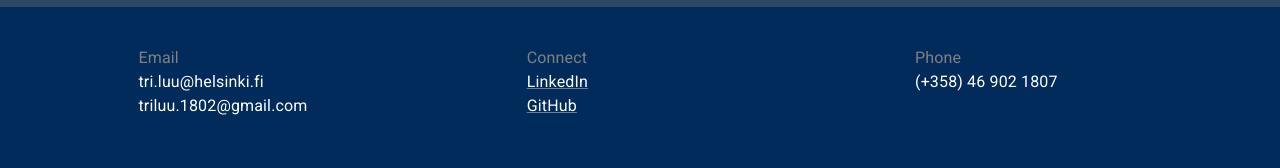
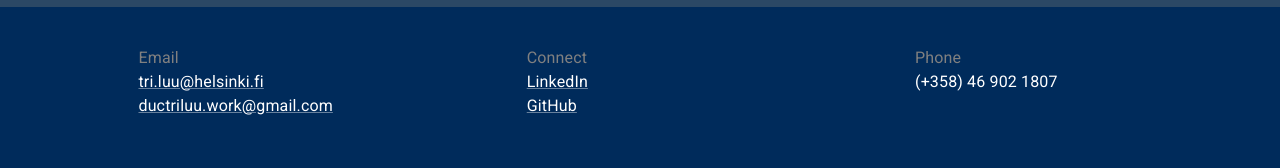
Before and after one commit to triluu03/personal-portfolio, a React (Create React App) app: page / in a window 1280 px wide. Shown: the part 3016-3184 px from the top of the page. Built offline with nearby package versions, Linux system fonts and the light colour scheme.

Commit message:
Update the Email information

```diff
--- a/src/components/Footer.js
+++ b/src/components/Footer.js
@@ -38,10 +38,29 @@ const Footer = () => {
                 <Box sx={{ ...styles.footerContainer }}>
                     <Typography color='textSecondary.main'>Email</Typography>
                     <Typography color='textPrimary.main'>
-                        tri.luu@helsinki.fi
+                        <Link
+                            href='mailto:tri.luu@helsinki.fi'
+                            target='_blank'
+                            color='textPrimary.main'
+                            sx={{
+                                ':hover': { color: 'cardTitle.main' },
+                            }}
+                        >
+                            tri.luu@helsinki.fi
+                        </Link>
                     </Typography>
+
                     <Typography color='textPrimary.main'>
-                        triluu.1802@gmail.com
+                        <Link
+                            href='mailto:ductriluu.work@gmail.com'
+                            target='_blank'
+                            color='textPrimary.main'
+                            sx={{
+                                ':hover': { color: 'cardTitle.main' },
+                            }}
+                        >
+                            ductriluu.work@gmail.com
+                        </Link>
                     </Typography>
                 </Box>
                 <Box sx={{ ...styles.footerContainer }}>
```
